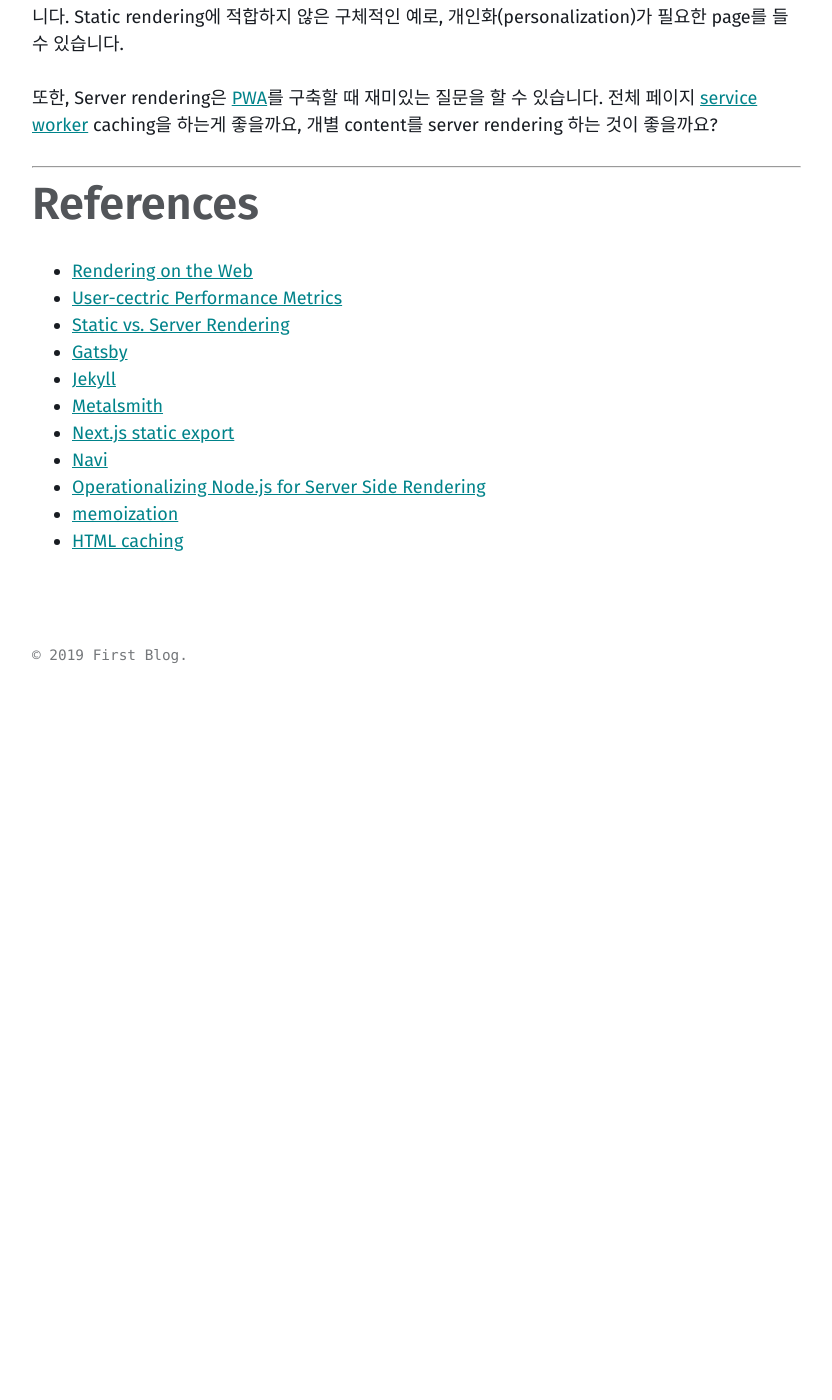
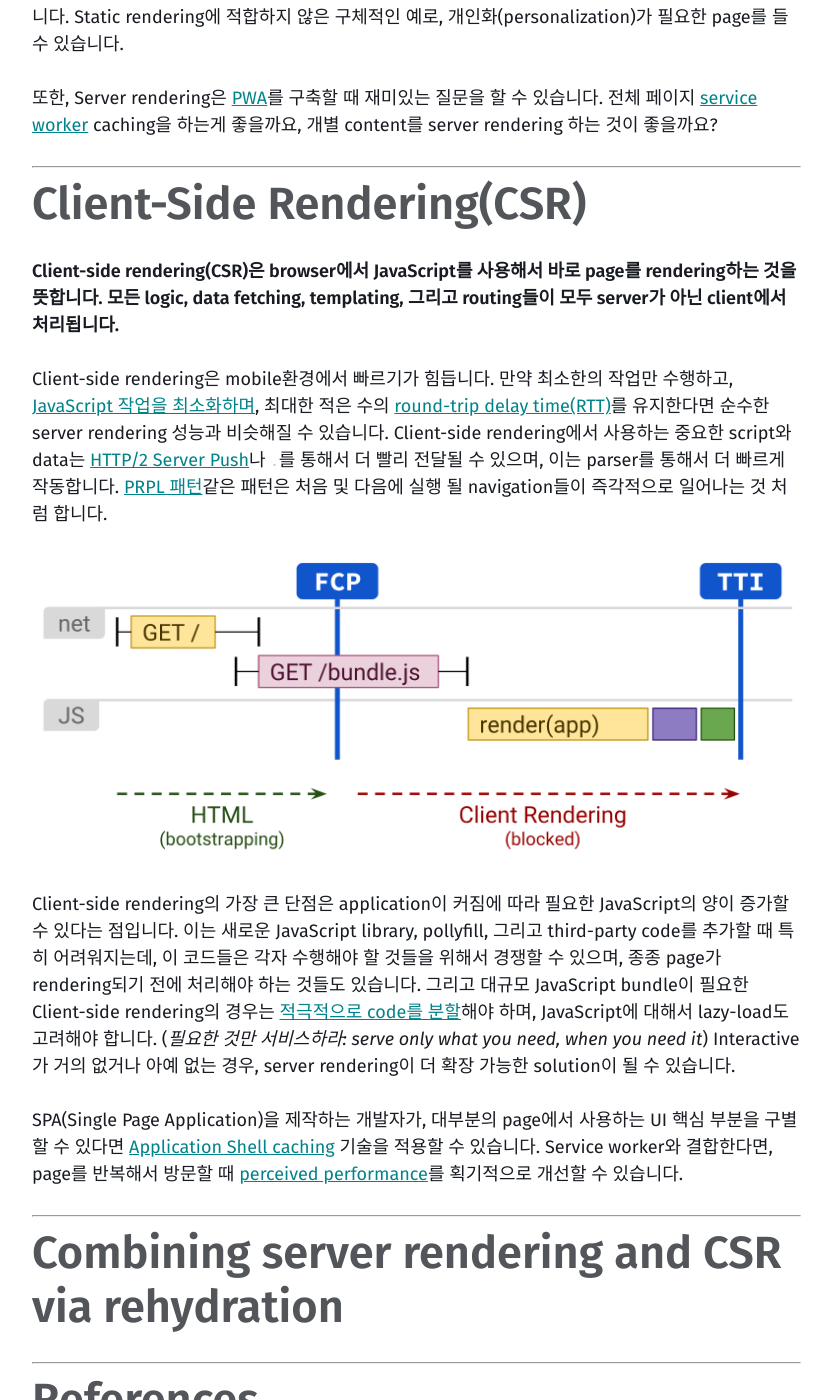
Before and after one commit to shlrur/first-blog.maker, a Jekyll site: the page built from _posts/devlogs/2019/2019-02-14-rendering-on-the-web.md, in a window 1280 px wide and 1400 px high, scrolled down 5896 px. Shown: the whole window, without its empty margins (40-872 px from the left). Built offline with Jekyll 4.4.1, drawn with Linux system fonts in a browser that asks for light colours; comment, search, counter and statistics services are not loaded; a style sheet for code colours, icons or effects is not loaded; before the commit the page ends 6590 px from its top, so only the background shows below that; some of the changed text lies outside the part shown.

Commit message:
POSTING_WRITING
writing "Web에서의 Rendering"(done with Client-Side Rendering(CSR))

```diff
--- a/_posts/devlogs/2019/2019-02-14-rendering-on-the-web.md
+++ b/_posts/devlogs/2019/2019-02-14-rendering-on-the-web.md
@@ -116,6 +116,26 @@ Server rendering은 각 URL에 대한 HTML을 on-demand 방식으로 생성하
 
 ---
 
+# Client-Side Rendering(CSR)
+
+**Client-side rendering(CSR)은 browser에서 JavaScript를 사용해서 바로 page를 rendering하는 것을 뜻합니다. 모든 logic, data fetching, templating, 그리고 routing들이 모두 server가 아닌 client에서 처리됩니다.**
+
+Client-side rendering은 mobile환경에서 빠르기가 힘듭니다. 만약 최소한의 작업만 수행하고, [JavaScript 작업을 최소화하며](https://mobile.twitter.com/HenrikJoreteg/status/1039744716210950144), 최대한 적은 수의 [round-trip delay time(RTT)](https://en.wikipedia.org/wiki/Round-trip_delay_time)를 유지한다면 순수한 server rendering 성능과 비슷해질 수 있습니다. Client-side rendering에서 사용하는 중요한 script와 data는 [HTTP/2 Server Push](https://www.smashingmagazine.com/2017/04/guide-http2-server-push/)나 <kbd><link rel=preload></kbd>를 통해서 더 빨리 전달될 수 있으며, 이는 parser를 통해서 더 빠르게 작동합니다. [PRPL 패턴](https://developers.google.com/web/fundamentals/performance/prpl-pattern/)같은 패턴은 처음 및 다음에 실행 될 navigation들이 즉각적으로 일어나는 것 처럼 합니다.
+
+<figure class="align-center">
+    <img src="{{ site.url }}{{ site.baseurl }}/assets/images/rendering-on-the-web/2_client-rendering-tti.png" alt="client rendering TTI">
+</figure>
+
+Client-side rendering의 가장 큰 단점은 application이 커짐에 따라 필요한 JavaScript의 양이 증가할 수 있다는 점입니다. 이는 새로운 JavaScript library, pollyfill, 그리고 third-party code를 추가할 때 특히 어려워지는데, 이 코드들은 각자 수행해야 할 것들을 위해서 경쟁할 수 있으며, 종종 page가 rendering되기 전에 처리해야 하는 것들도 있습니다. 그리고 대규모 JavaScript bundle이 필요한 Client-side rendering의 경우는 [적극적으로 code를 분할](https://developers.google.com/web/fundamentals/performance/optimizing-javascript/code-splitting/)해야 하며, JavaScript에 대해서 lazy-load도 고려해야 합니다. (_필요한 것만 서비스하라: serve only what you need, when you need it_) Interactive가 거의 없거나 아예 없는 경우, server rendering이 더 확장 가능한 solution이 될 수 있습니다.
+
+SPA(Single Page Application)을 제작하는 개발자가, 대부분의 page에서 사용하는 UI 핵심 부분을 구별할 수 있다면 [Application Shell caching](https://developers.google.com/web/updates/2015/11/app-shell) 기술을 적용할 수 있습니다. Service worker와 결합한다면, page를 반복해서 방문할 때 [perceived performance](https://en.wikipedia.org/wiki/Perceived_performance)를 획기적으로 개선할 수 있습니다.
+
+---
+
+# Combining server rendering and CSR via rehydration
+
+---
+
 # References
 
 * [Rendering on the Web](https://developers.google.com/web/updates/2019/02/rendering-on-the-web)
@@ -129,3 +149,7 @@ Server rendering은 각 URL에 대한 HTML을 on-demand 방식으로 생성하
 * [Operationalizing Node.js for Server Side Rendering](https://medium.com/airbnb-engineering/operationalizing-node-js-for-server-side-rendering-c5ba718acfc9)
 * [memoization](https://en.wikipedia.org/wiki/Memoization)
 * [HTML caching](https://freecontent.manning.com/caching-in-react/)
+* [tight JavaScript budget](https://mobile.twitter.com/HenrikJoreteg/status/1039744716210950144)
+* [RTT](https://en.wikipedia.org/wiki/Round-trip_delay_time)
+* [aggressive code-splitting](https://developers.google.com/web/fundamentals/performance/optimizing-javascript/code-splitting/)
+* [perceived performance](https://en.wikipedia.org/wiki/Perceived_performance)
```
Also changed, not shown: assets/images/rendering-on-the-web/2_client-rendering-tti.png (added).
